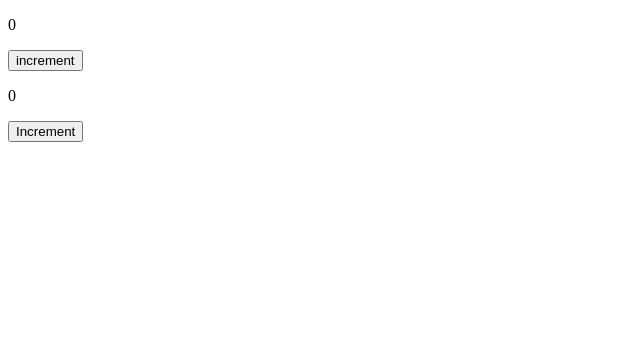
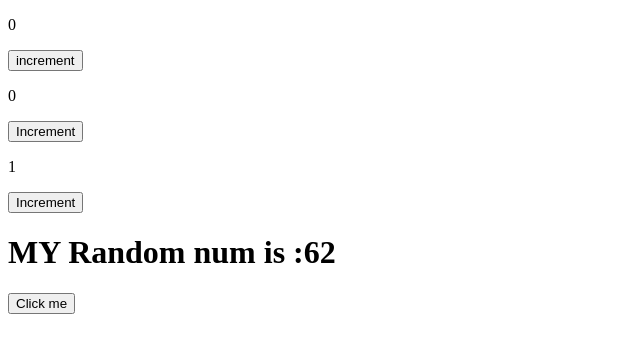
Before and after one commit to Manj-2343/Lern_REACT, a React (Vite) app: page / in a window 1280 px wide. Shown: the top 352 px of the page, without its empty margins (0-640 px from the left). Built offline with nearby package versions, Linux system fonts and the light colour scheme.

Commit message:
passing callback function as initial value of the useState

```diff
--- a/src/App.jsx
+++ b/src/App.jsx
@@ -1,6 +1,8 @@
 import React, { useState } from "react";
 import ComponentOne from "./component/newComp/ComponentOne";
 import ComponentTwo from "./component/newComp/ComponentTwo";
+import ExampleOne from "./component/newComp/ExampleOne";
+import ExampleTwo from "./component/newComp/ExampleTwo";
 
 const App = () => {
   const [count, setCount] = useState(0);
@@ -8,6 +10,8 @@ const App = () => {
     <div>
       <ComponentOne count={count} onClickHandler={() => setCount(count + 1)} />
       <ComponentTwo count={count} onClickHandler={() => setCount(count + 1)} />
+      <ExampleOne />
+      <ExampleTwo />
     </div>
   );
 };
--- /dev/null
+++ b/src/component/newComp/ExampleOne.jsx
@@ -0,0 +1,21 @@
+import React, { useState } from "react";
+
+const ExampleOne = () => {
+  //when you add multiple line of code with return you add {}
+  // when you have single line of code you do not need {}
+  const [count, setCount] = useState(() => {
+    const initialCount = 1;
+    return initialCount;
+  });
+  const handleClick = () => {
+    setCount((prevCount) => prevCount + 1);
+  };
+  return (
+    <div>
+      <p>{count}</p>
+      <button onClick={handleClick}>Increment</button>
+    </div>
+  );
+};
+
+export default ExampleOne;
--- /dev/null
+++ b/src/component/newComp/ExampleTwo.jsx
@@ -0,0 +1,19 @@
+import React, { useState } from "react";
+
+const ExampleTwo = () => {
+  const [randomNumber, setRandomNum] = useState(() =>
+    Math.floor(Math.random() * 100)
+  );
+  const handleClick = () => {
+    const myNewNumber = Math.floor(Math.random() * 100);
+    setRandomNum(myNewNumber);
+  };
+  return (
+    <div>
+      <h1>MY Random num is :{randomNumber}</h1>
+      <button onClick={handleClick}>Click me</button>
+    </div>
+  );
+};
+
+export default ExampleTwo;
```
Also changed, not shown: src/component/newComp/ExampleThree.jsx (added, +7 -0 lines).
